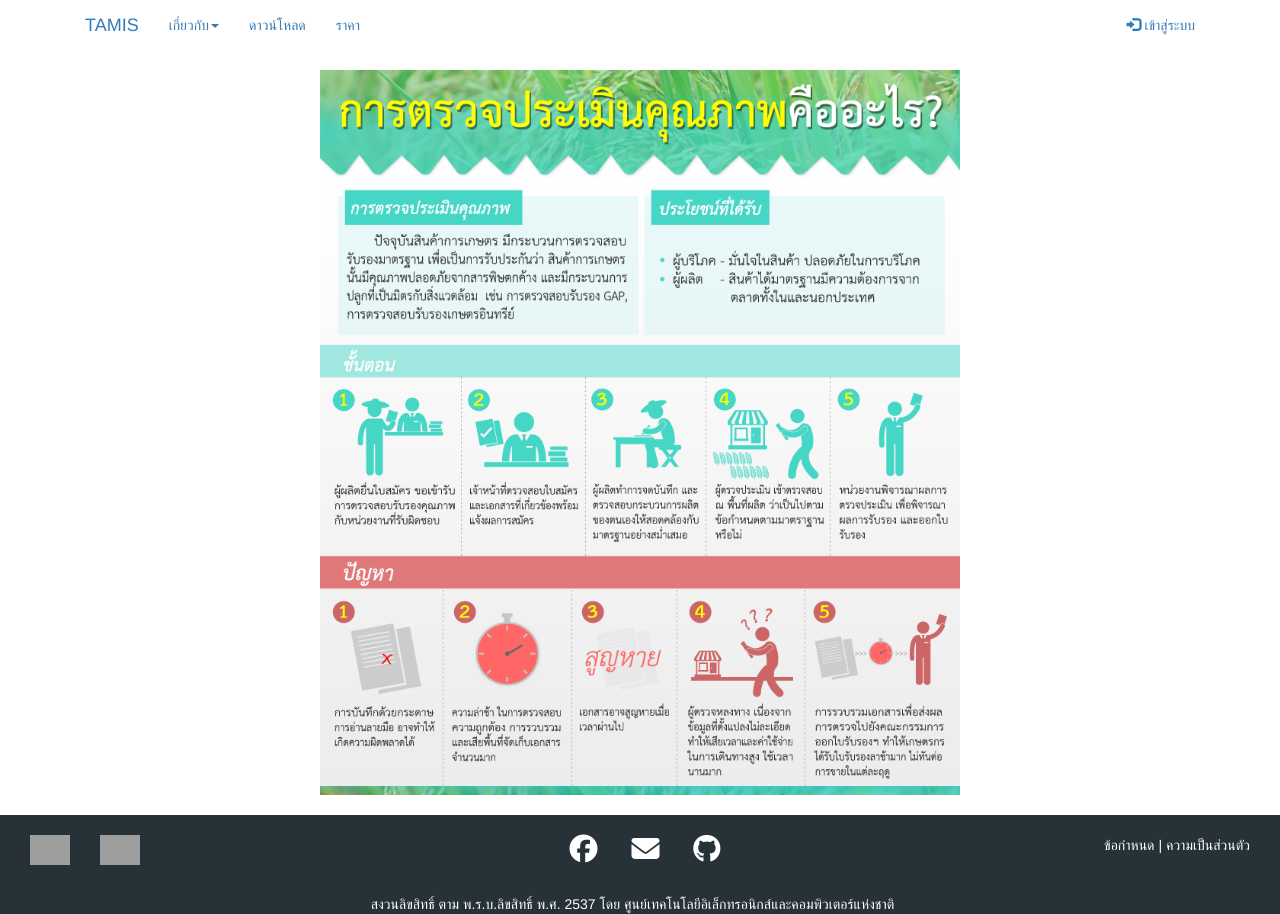
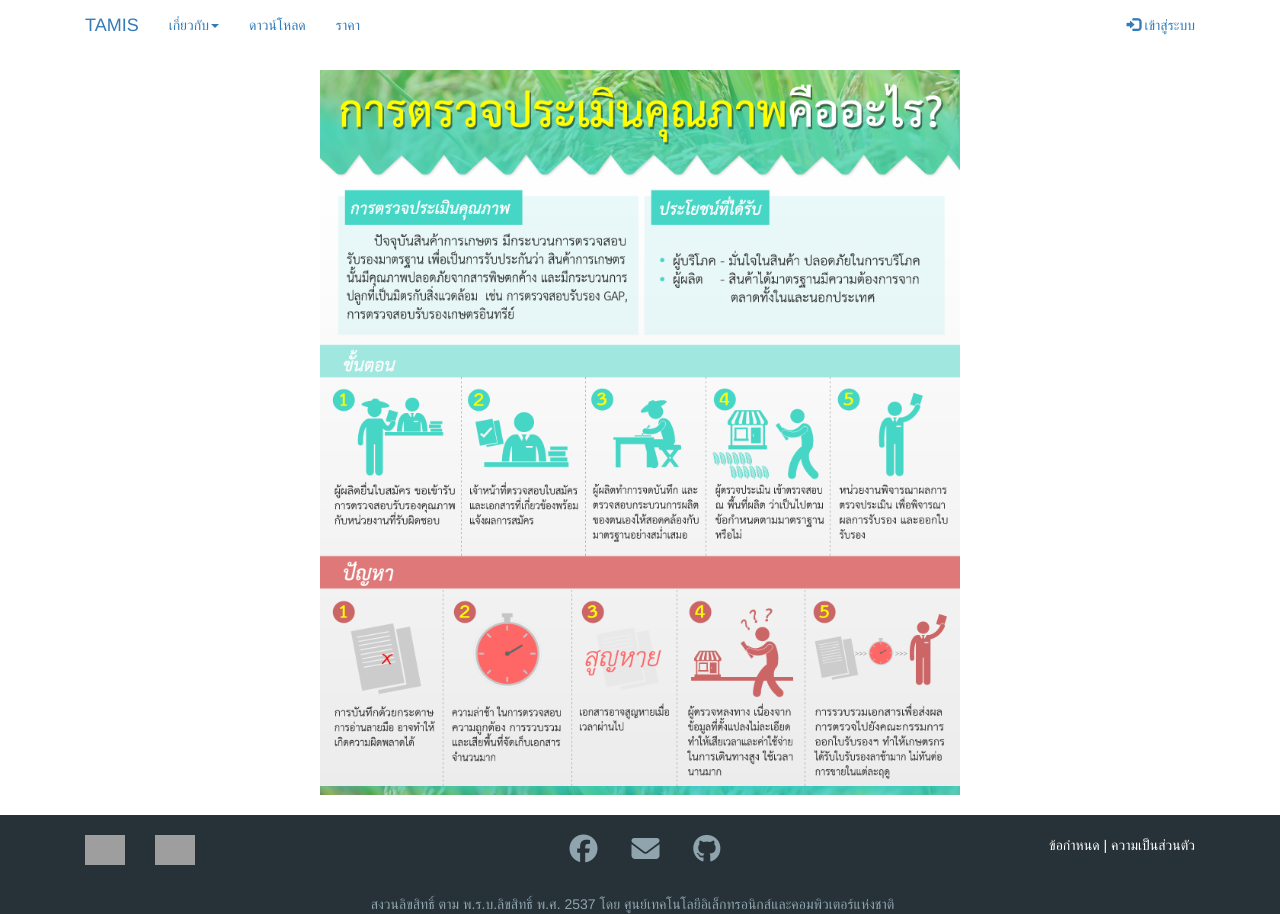
Before and after one commit to Acherrylp/Acherry.github.io, a Jekyll site: the page built from index2.html, in a window 1280 px wide. Built offline with Jekyll 4.4.1, drawn with Linux system fonts in a browser that asks for light colours; nearby versions of some CDN libraries; grey boxes are pictures that could not be loaded.

Commit message:
แก้ไข footer

```diff
--- a/_includes/footer2.html
+++ b/_includes/footer2.html
@@ -10,7 +10,7 @@
   background-color: #263238 ;
 }
 .pd {
-    color: white;
+    color: #90A4AE;
     padding-right: 30px;
     text-align: center;
 }
@@ -32,7 +32,7 @@
 <body>
 </body>
 <footer class="cn">
-    <div class="container-fluid ">
+    <div class="container ">
       <div class="col-md-4 col-sm-12 cnt"><br>
         <a href="http://www.nectec.or.th/" target="_blank">
                 <img src="https://netpie.io/public/netpieio/assets/images/logo/nectec_logo_footer.png"
```
